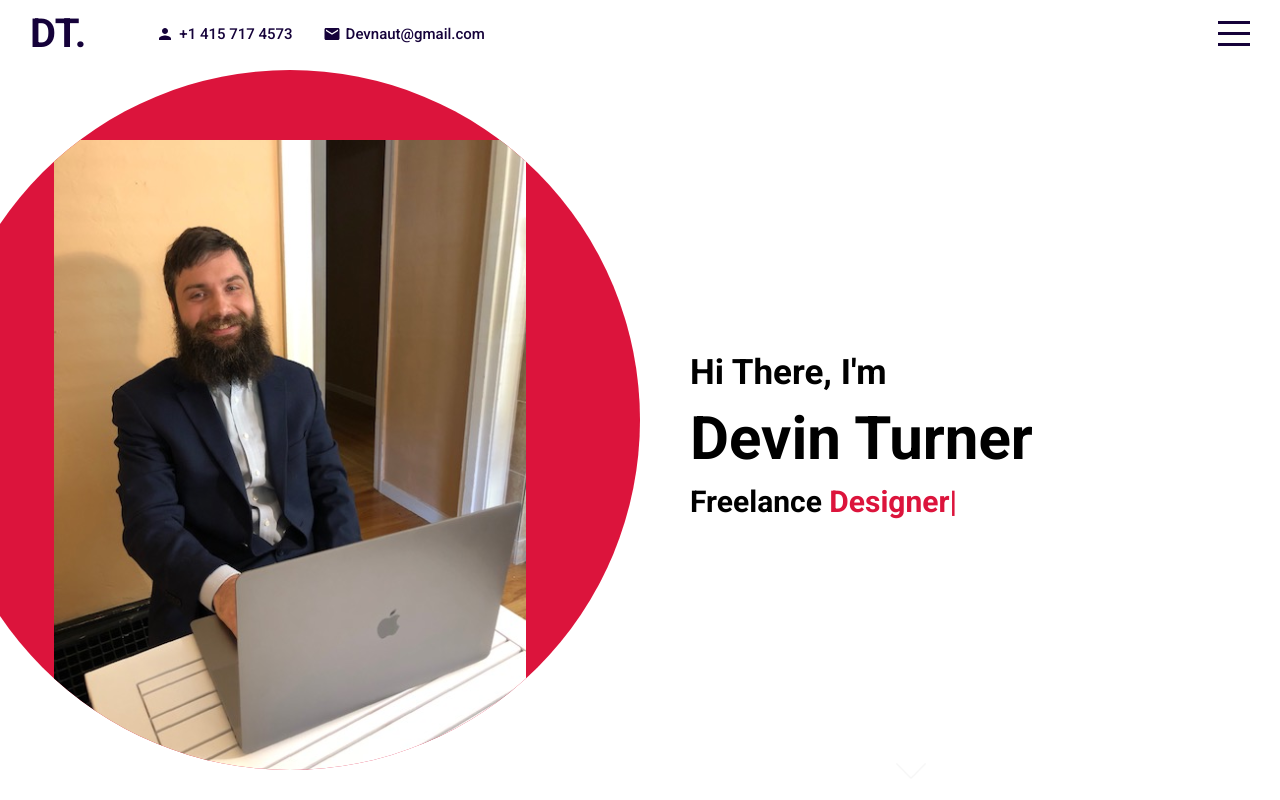
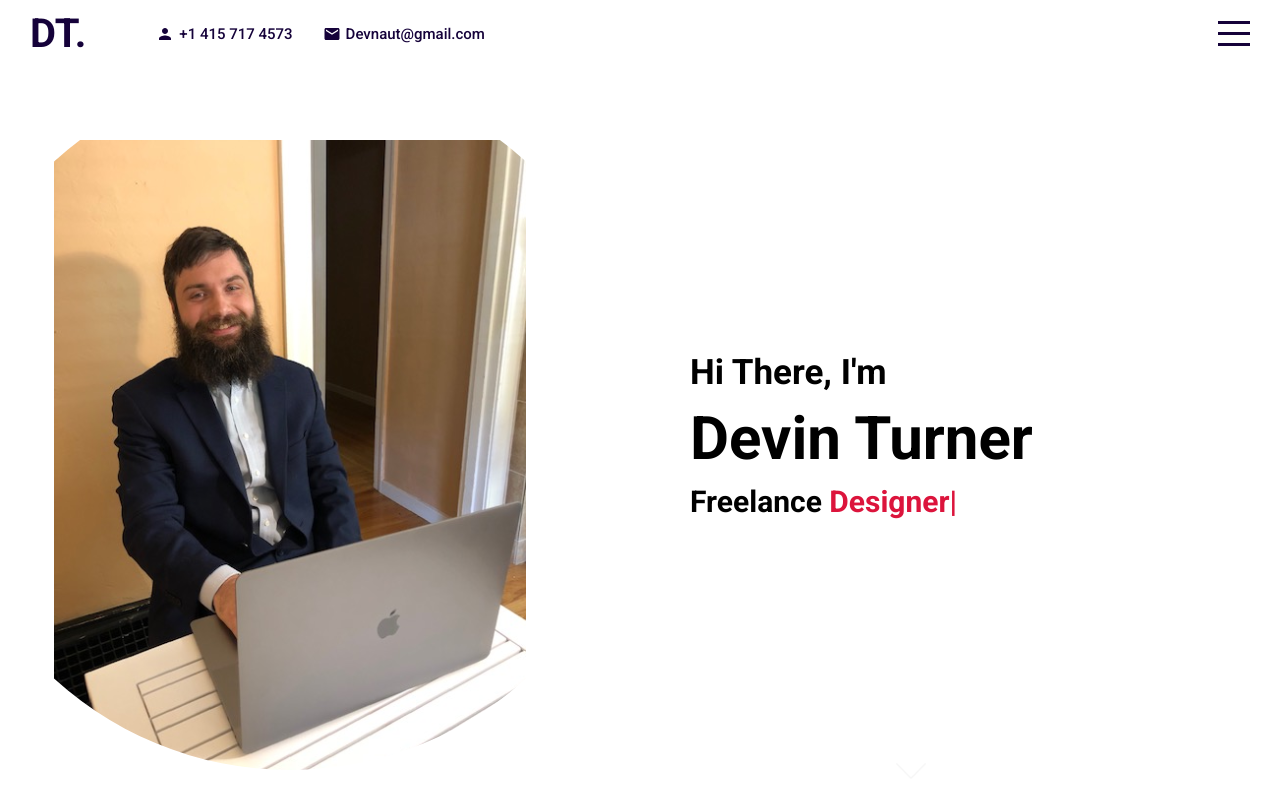
Before and after one commit to ImmortalCount/portfolio-site, a React (Create React App) app: page / in a window 1280 px wide. Built offline with nearby package versions, Linux system fonts and the light colour scheme.

Commit message:
changed intro-imgContainer background-color to transparent

```diff
--- a/src/components/intro/Intro.jsx
+++ b/src/components/intro/Intro.jsx
@@ -18,7 +18,7 @@ export default function Intro() {
     <div className="intro" id="intro">
       <div className="left">
         <div className="imgContainer">
-          <img src="assets/man.jpg" alt="" />
+          <img className="image" src="assets/man.jpg" alt="" />
         </div>
       </div>
       <div className="right">
--- a/src/components/intro/intro.scss
+++ b/src/components/intro/intro.scss
@@ -16,7 +16,7 @@
     .imgContainer {
       width: 700px;
       height: 700px;
-      background-color: crimson;
+      background-color: transparent;
       border-radius: 50%;
       display: flex;
       align-items: flex-end;
```
